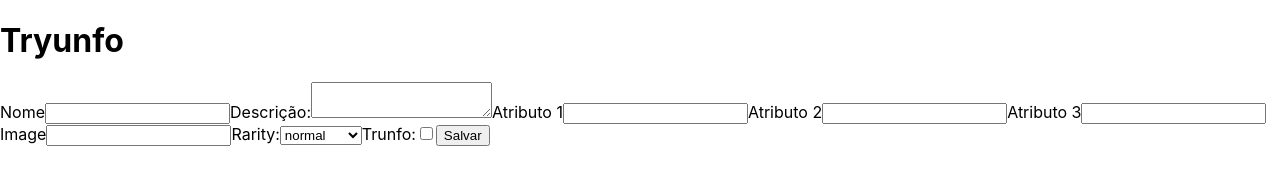
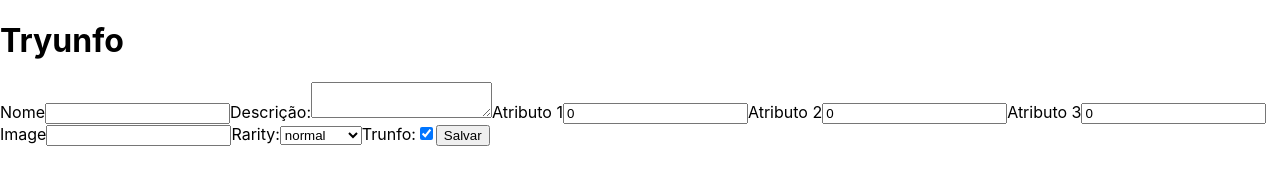
Before and after one commit to GiovannaMorais/Tryunfo-Project, a React (Create React App) app: page / in a window 1280 px wide. Shown: the top 193 px of the page. Built offline with nearby package versions, Linux system fonts and the light colour scheme.

Commit message:
Requisito 2

```diff
--- a/src/App.js
+++ b/src/App.js
@@ -1,12 +1,57 @@
 import React from 'react';
 import Form from './components/Form';
 
+const initialState = {
+  name: '',
+  description: '',
+  attr1: 0,
+  attr2: 0,
+  attr3: 0,
+  image: '',
+  rare: '',
+  isSaveButtonDisabled: false,
+  hasTrunfo: false,
+  cardTrunfo: true,
+};
 class App extends React.Component {
+  constructor(props) {
+    super(props);
+    this.state = initialState;
+  }
+
+  handleChange =({ target }) => {
+    const { name } = target;
+    const value = target.type === 'checkbox' ? target.checked : target.value;
+    this.setState(
+      {
+        [name]: value,
+      },
+    );
+  }
+
+  onSaveButtonClick = () => {}
+
   render() {
+    const { name, description, attr1, attr2, attr3, image, rare,
+      hasTrunfo, cardTrunfo, isSaveButtonDisabled } = this.state;
     return (
       <div>
         <h1>Tryunfo</h1>
-        <Form />
+        <Form
+          cardName={ name }
+          cardDescription={ description }
+          cardAttr1={ attr1 }
+          cardAttr2={ attr2 }
+          cardAttr3={ attr3 }
+          cardImage={ image }
+          cardRare={ rare }
+          cardTrunfo={ cardTrunfo }
+          hasTrunfo={ hasTrunfo }
+          isSaveButtonDisabled={ isSaveButtonDisabled }
+          onInputChange={ this.handleChange }
+          onSaveButtonClick={ this.onSaveButtonClick }
+
+        />
       </div>
     );
   }
--- a/src/components/Form.js
+++ b/src/components/Form.js
@@ -1,7 +1,11 @@
 import React from 'react';
+import PropTypes from 'prop-types';
 
 class Form extends React.Component {
   render() {
+    const { cardAttr1, cardAttr2, cardAttr3, cardName, cardImage, cardDescription,
+      cardRare, cardTrunfo, isSaveButtonDisabled, onInputChange,
+      onSaveButtonClick } = this.props;
     return (
       <form>
         <label htmlFor="name">
@@ -10,6 +14,8 @@ class Form extends React.Component {
             type="text"
             data-testid="name-input"
             name="name"
+            value={ cardName }
+            onChange={ onInputChange }
           />
         </label>
         <label htmlFor="description">
@@ -18,6 +24,8 @@ class Form extends React.Component {
             type="text"
             data-testid="description-input"
             name="description"
+            value={ cardDescription }
+            onChange={ onInputChange }
           />
         </label>
         <label htmlFor="attr1">
@@ -26,6 +34,8 @@ class Form extends React.Component {
             type="number"
             data-testid="attr1-input"
             name="attr1"
+            value={ cardAttr1 }
+            onChange={ onInputChange }
           />
         </label>
         <label htmlFor="attr1">
@@ -34,6 +44,8 @@ class Form extends React.Component {
             type="number"
             data-testid="attr2-input"
             name="attr2"
+            value={ cardAttr2 }
+            onChange={ onInputChange }
           />
         </label>
 
@@ -43,6 +55,8 @@ class Form extends React.Component {
             type="number"
             data-testid="attr3-input"
             name="attr3"
+            value={ cardAttr3 }
+            onChange={ onInputChange }
           />
         </label>
         <label htmlFor="image">
@@ -51,6 +65,8 @@ class Form extends React.Component {
             type="text"
             data-testid="image-input"
             name="image"
+            value={ cardImage }
+            onChange={ onInputChange }
           />
         </label>
         <label htmlFor="rare">
@@ -58,6 +74,8 @@ class Form extends React.Component {
           <select
             data-testid="rare-input"
             name="rare"
+            value={ cardRare }
+            onChange={ onInputChange }
           >
 
             <option value="normal">normal</option>
@@ -71,12 +89,16 @@ class Form extends React.Component {
             type="checkbox"
             data-testid="trunfo-input"
             name="trunfo"
+            checked={ cardTrunfo }
+            onChange={ onInputChange }
           />
         </label>
 
         <button
           type="button"
           data-testid="save-button"
+          disabled={ isSaveButtonDisabled }
+          onClick={ onSaveButtonClick }
         >
           Salvar
         </button>
@@ -84,4 +106,18 @@ class Form extends React.Component {
     );
   }
 }
+Form.propTypes = {
+  cardName: PropTypes.string.isRequired,
+  cardDescription: PropTypes.string.isRequired,
+  cardAttr1: PropTypes.number.isRequired,
+  cardAttr2: PropTypes.number.isRequired,
+  cardAttr3: PropTypes.number.isRequired,
+  cardImage: PropTypes.string.isRequired,
+  cardRare: PropTypes.string.isRequired,
+  cardTrunfo: PropTypes.bool.isRequired,
+  //   hasTrunfo: PropTypes.bool.isRequired,
+  isSaveButtonDisabled: PropTypes.bool.isRequired,
+  onInputChange: PropTypes.func.isRequired,
+  onSaveButtonClick: PropTypes.func.isRequired,
+};
 export default Form;
```
